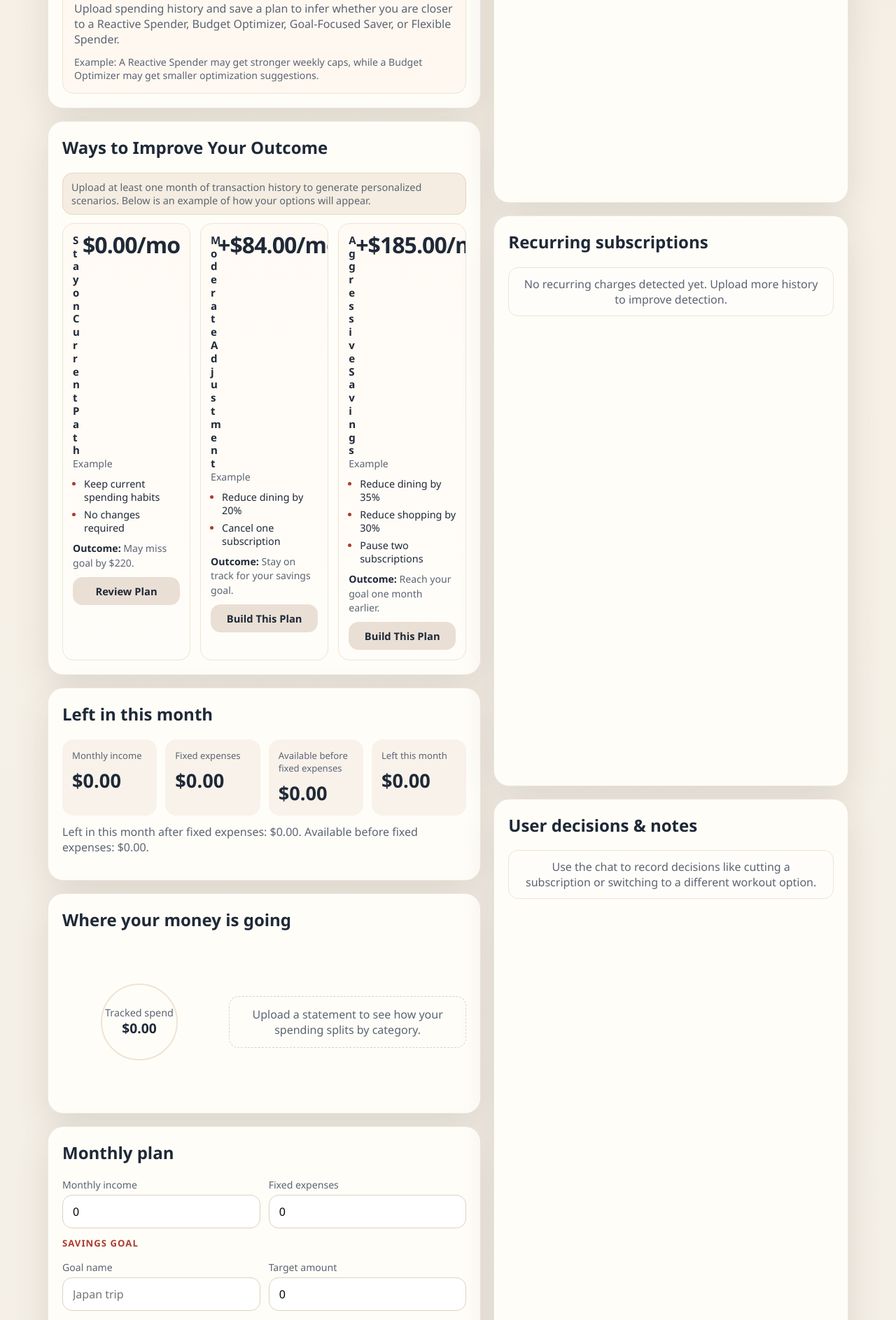
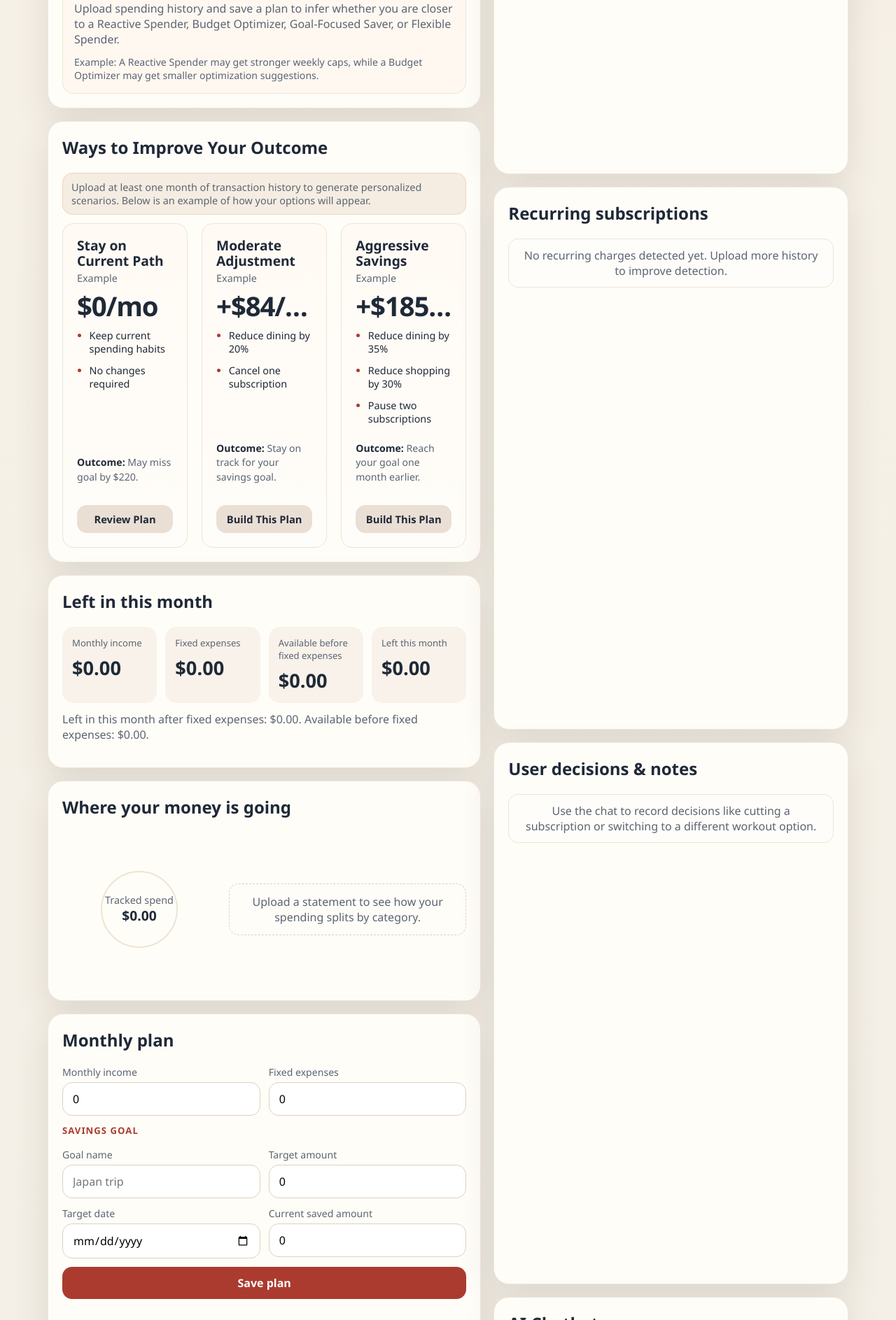
Before and after one commit to mren08/Personal-Finance-Assistant, a Flask app: page / in a window 1280 px wide. Shown: the part 931-2818 px from the top of the page at 70% size. Run offline with Flask 3, Linux system fonts and the light colour scheme; the visitor is signed in with stand-in values (Sample User, id 1); data comes from the database, SQL or seed files in the repository; data that the repository does not hold is empty.

Commit message:
fix: stack scenario card headers correctly

```diff
--- a/templates/index.html
+++ b/templates/index.html
@@ -366,8 +366,9 @@
     .scenario-grid {
       display: grid;
       grid-template-columns: repeat(3, minmax(0, 1fr));
-      gap: 14px;
+      gap: 1.25rem;
       align-items: stretch;
+      width: 100%;
       min-width: 0;
     }
     .scenario-banner {
@@ -383,71 +384,97 @@
       border: 1px solid #efe4d3;
       border-radius: 16px;
       background: linear-gradient(180deg, #fffaf4 0%, #fffdf9 100%);
-      padding: 14px;
-      display: grid;
-      gap: 10px;
-      align-content: start;
-      min-height: 100%;
+      padding: 1.25rem;
+      display: flex;
+      flex-direction: column;
+      width: 100%;
       min-width: 0;
+      box-sizing: border-box;
       overflow: hidden;
     }
-    .scenario-card-header {
-      display: grid;
-      grid-template-columns: minmax(0, 1fr) auto;
-      align-items: start;
-      gap: 10px;
+    .scenario-header {
+      display: flex;
+      flex-direction: column;
+      align-items: flex-start;
+      gap: 0.25rem;
+      width: 100%;
       min-width: 0;
     }
-    .scenario-card-header > div:first-child {
-      min-width: 0;
-    }
-    .scenario-card-title {
-      font-size: 0.94rem;
-      font-weight: 700;
-      line-height: 1.25;
-      overflow-wrap: anywhere;
-    }
-    .scenario-card .impact {
-      font-size: clamp(1.45rem, 1.2rem + 1vw, 2rem);
+    .scenario-title {
+      display: block;
+      width: 100%;
+      max-width: 100%;
+      margin: 0;
+      font-size: clamp(1.1rem, 1.5vw, 1.35rem);
+      line-height: 1.15;
+      white-space: normal;
+      word-break: normal;
+      overflow-wrap: normal;
+      hyphens: none;
+    }
+    .scenario-badge {
+      font-size: 0.9rem;
+      color: #5f6675;
+    }
+    .scenario-savings {
+      display: block;
+      width: 100%;
+      max-width: 100%;
+      margin-top: 0.75rem;
+      margin-bottom: 1rem;
+      font-size: clamp(2rem, 3vw, 2.75rem);
+      line-height: 0.95;
       font-weight: 800;
-      line-height: 1;
       letter-spacing: -0.03em;
-      text-align: right;
       white-space: nowrap;
+      overflow: hidden;
+      text-overflow: ellipsis;
       max-width: 100%;
     }
-    .scenario-card ul {
-      margin: 0;
-      padding-left: 16px;
+    .scenario-actions {
+      margin: 0 0 1rem 0;
+      padding-left: 1.1rem;
       display: grid;
       gap: 6px;
       font-size: 0.9rem;
       color: var(--ink);
-      min-width: 0;
-    }
-    .scenario-card li {
-      overflow-wrap: anywhere;
-    }
-    .scenario-card li::marker {
+    }
+    .scenario-actions li {
+      margin-bottom: 0.4rem;
+      line-height: 1.3;
+      word-break: normal;
+      overflow-wrap: break-word;
+    }
+    .scenario-actions li::marker {
       color: var(--accent);
     }
     .scenario-outcome {
+      margin-top: auto;
       font-size: 0.88rem;
       color: var(--muted);
       line-height: 1.45;
-      min-width: 0;
-      overflow-wrap: anywhere;
     }
     .scenario-outcome strong {
       color: var(--ink);
     }
-    .scenario-card button {
-      margin-top: auto;
+    .scenario-button {
+      width: 100%;
+      max-width: 100%;
+      box-sizing: border-box;
+      white-space: normal;
+      margin-top: 1rem;
       padding: 10px 12px;
       font-size: 0.92rem;
-      min-width: 0;
-      white-space: normal;
-      overflow-wrap: anywhere;
+    }
+    @media (max-width: 1199px) {
+      .scenario-grid {
+        grid-template-columns: repeat(2, minmax(0, 1fr));
+      }
+    }
+    @media (max-width: 799px) {
+      .scenario-grid {
+        grid-template-columns: 1fr;
+      }
     }
     .list {
       list-style: none;
@@ -738,26 +765,24 @@
               {% if profile.scenario_analysis %}
                 {% for scenario in profile.scenario_analysis %}
                   <article class="scenario-card">
-                    <div class="scenario-card-header">
-                      <div>
-                        <div class="scenario-card-title">{{ scenario.title }}</div>
-                        {% if scenario.is_example %}
-                          <div class="small muted">Example</div>
-                        {% endif %}
-                      </div>
-                      <div class="impact">{% if (scenario.savings_impact_monthly or 0) > 0 %}+{% endif %}{{ '$%.2f'|format(scenario.savings_impact_monthly or 0) }}/mo</div>
+                    <div class="scenario-header">
+                      <h3 class="scenario-title">{{ scenario.title }}</h3>
+                      {% if scenario.is_example %}
+                        <span class="scenario-badge">Example</span>
+                      {% endif %}
                     </div>
+                    <div class="scenario-savings">{% if (scenario.savings_impact_monthly or 0) > 0 %}+{% endif %}${{ ((scenario.savings_impact_monthly or 0)|round(0, 'common'))|int }}/mo</div>
                     {% if scenario.actions %}
-                      <ul>
+                      <ul class="scenario-actions">
                         {% for action in scenario.actions %}
                           <li>{{ action }}</li>
                         {% endfor %}
                       </ul>
                     {% endif %}
                     {% if scenario.goal_impact %}
-                      <div class="scenario-outcome"><strong>Outcome:</strong> {{ scenario.goal_impact }}</div>
+                      <p class="scenario-outcome"><strong>Outcome:</strong> {{ scenario.goal_impact }}</p>
                     {% endif %}
-                    <button type="button" class="secondary" data-scenario-key="{{ scenario.scenario_key }}" data-chat-prompt="{{ scenario.chat_prompt }}">{{ scenario.cta_label or 'Ask AI to build this plan' }}</button>
+                    <button type="button" class="secondary scenario-button" data-scenario-key="{{ scenario.scenario_key }}" data-chat-prompt="{{ scenario.chat_prompt }}">{{ scenario.cta_label or 'Ask AI to build this plan' }}</button>
                   </article>
                 {% endfor %}
               {% else %}
@@ -1175,7 +1200,9 @@
 
       function scenarioImpact(value) {
         const numericValue = Number(value || 0);
-        return `${numericValue > 0 ? "+" : ""}${money(numericValue)}/mo`;
+        const rounded = Math.round(numericValue);
+        const sign = rounded > 0 ? "+" : rounded < 0 ? "-" : "";
+        return `${sign}$${Math.abs(rounded).toLocaleString("en-US")}/mo`;
       }
 
       function escapeHtml(value) {
@@ -1540,16 +1567,14 @@
 
         container.innerHTML = scenarios.map((scenario) => `
           <article class="scenario-card">
-            <div class="scenario-card-header">
-              <div>
-                <div class="scenario-card-title">${escapeHtml(scenario.title || "")}</div>
-                ${scenario.is_example ? '<div class="small muted">Example</div>' : ""}
-              </div>
-              <div class="impact">${scenarioImpact(scenario.savings_impact_monthly || 0)}</div>
+            <div class="scenario-header">
+              <h3 class="scenario-title">${escapeHtml(scenario.title || "")}</h3>
+              ${scenario.is_example ? '<span class="scenario-badge">Example</span>' : ""}
             </div>
-            ${(scenario.actions || []).length ? `<ul>${(scenario.actions || []).map((action) => `<li>${escapeHtml(action)}</li>`).join("")}</ul>` : ""}
-            ${scenario.goal_impact ? `<div class="scenario-outcome"><strong>Outcome:</strong> ${escapeHtml(scenario.goal_impact || "")}</div>` : ""}
-            <button type="button" class="secondary" data-scenario-key="${escapeHtml(scenario.scenario_key || "")}" data-chat-prompt="${escapeHtml(scenario.chat_prompt || "")}">${escapeHtml(scenario.cta_label || "Ask AI to build this plan")}</button>
+            <div class="scenario-savings">${scenarioImpact(scenario.savings_impact_monthly || 0)}</div>
+            ${(scenario.actions || []).length ? `<ul class="scenario-actions">${(scenario.actions || []).map((action) => `<li>${escapeHtml(action)}</li>`).join("")}</ul>` : ""}
+            ${scenario.goal_impact ? `<p class="scenario-outcome"><strong>Outcome:</strong> ${escapeHtml(scenario.goal_impact || "")}</p>` : ""}
+            <button type="button" class="secondary scenario-button" data-scenario-key="${escapeHtml(scenario.scenario_key || "")}" data-chat-prompt="${escapeHtml(scenario.chat_prompt || "")}">${escapeHtml(scenario.cta_label || "Ask AI to build this plan")}</button>
           </article>
         `).join("");
       }
```
Also changed, not shown: tests/test_app_routes.py (+7 -2 lines).
